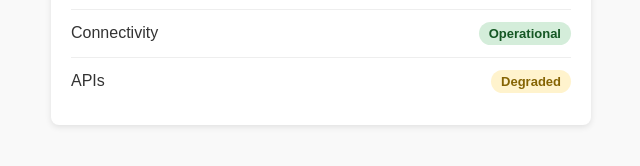
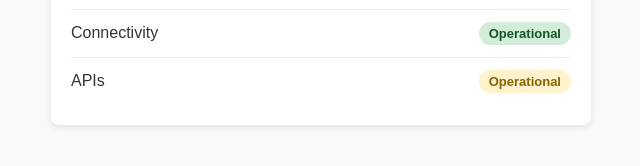
Before and after one commit to Alexandra-Kozhukhar/application_status_page, a plain HTML site: page index.html in a window 1280 px wide. Shown: the part 204-370 px from the top of the page, 319-959 px from the left. Drawn offline with Linux system fonts and the light colour scheme.

Commit message:
updated APIs

```diff
--- a/index.html
+++ b/index.html
@@ -23,7 +23,7 @@
       </div>
       <div class="status-item" id="apis">
         <span class="label">APIs</span>
-        <span class="indicator degraded">Degraded</span>
+        <span class="indicator degraded">Operational</span>
       </div>
     </div>
   </main>
```
